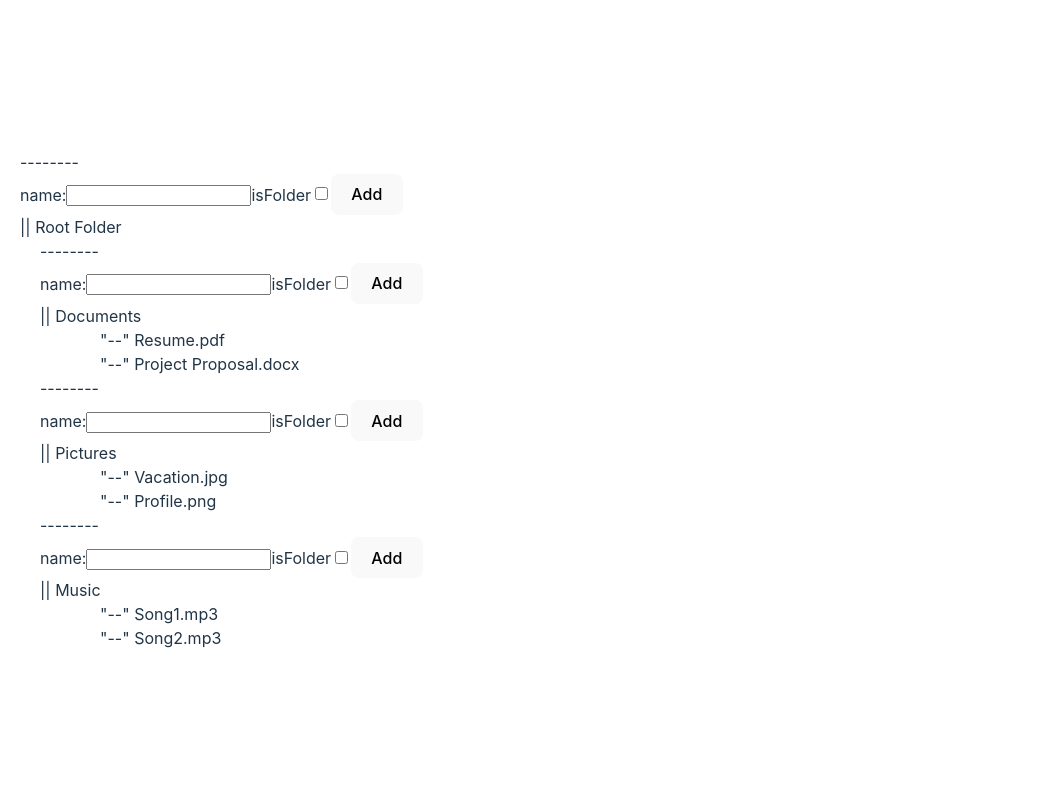
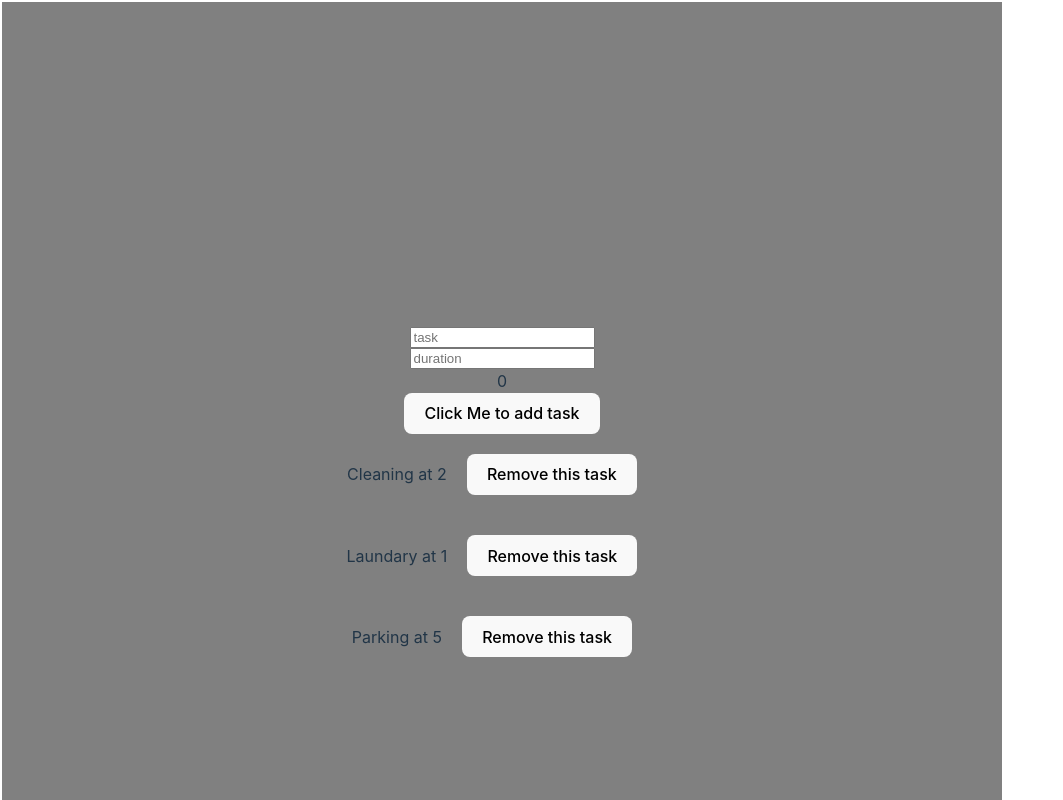
Before and after one commit to nago01/Palash_React_Practice, a React (Vite) app: page / in a window 1280 px wide. Shown: the top 800 px of the page, without its empty margins (0-1063 px from the left). Built offline with nearby package versions, Linux system fonts and the light colour scheme.

Commit message:
React> js PRactice

```diff
--- a/src/FileFolderComponent.tsx
+++ b/src/FileFolderComponent.tsx
@@ -1,12 +1,12 @@
-import React, { useState } from "react";
-import { fileFolderData } from "./assets/fileFolderData";
-import { Folder } from "./FolderFileSystemDesign/Folder";
+import React, { useEffect, useRef, useState } from "react";
 
 export const FileFolderComponent = (props) => {
   const [list, setList] = useState(props.list);
   // const [isOpen, setIsOpen] = useState(true);
   const [newName, setNewName] = useState("");
   const [newFolder, setNewFolder] = useState(false);
+
+  const ref = useRef({});
 
   const handleclick = (item, index) => {
     let newArray = [...list];
@@ -28,8 +28,10 @@ export const FileFolderComponent = (props) => {
     newArray[index] = item;
     setList(newArray);
   }
+
   return (
-    <div style={{ "paddingLeft": "20px" }}>
+    <>
+      <div style={{ "paddingLeft": "20px" }} id='maindCotainerId'>
         {
           list.map((item, index) => {
             if (item.type === "folder") {
@@ -49,7 +51,7 @@ export const FileFolderComponent = (props) => {
                   }}></input>
                   <button onClick={() => { addChild(item, index) }}>Add</button>
                 </>}
-              <div onClick={() => { handleclick(item, index) }} >|| {item.name}</div>
+                <div onClick={() => { handleclick(item, index) }} id={item.id}>|| {item.name}</div>
                 {item.isOpen && <FileFolderComponent list={item.children} />}
               </>
             }
@@ -60,6 +62,7 @@ export const FileFolderComponent = (props) => {
         }
 
       </div>
+    </>
   );
 
 }
--- a/src/assets/fileFolderData.tsx
+++ b/src/assets/fileFolderData.tsx
@@ -1,27 +1,27 @@
-export const fileFolderData =  [
+export const fileFolderData = [
     {
         id: 1,
         name: "Root Folder",
         type: "folder",
-        isOpen : true,
+        isOpen: true,
         children: [
             {
                 id: 2,
                 name: "Documents",
                 type: "folder",
-                isOpen : true,
+                isOpen: true,
                 children: [
                     {
                         id: 3,
                         name: "Resume.pdf",
                         type: "file",
-                        isOpen : true,
+                        isOpen: true,
                     },
                     {
                         id: 4,
                         name: "Project Proposal.docx",
                         type: "file",
-                        isOpen : true,
+                        isOpen: true,
                     },
                 ],
             },
@@ -29,19 +29,19 @@ export const fileFolderData =  [
                 id: 5,
                 name: "Pictures",
                 type: "folder",
-                isOpen : true,
+                isOpen: true,
                 children: [
                     {
                         id: 6,
                         name: "Vacation.jpg",
                         type: "file",
-                        isOpen : true,
+                        isOpen: true,
                     },
                     {
                         id: 7,
                         name: "Profile.png",
                         type: "file",
-                        isOpen : true,
+                        isOpen: true,
                     },
                 ],
             },
@@ -49,22 +49,38 @@ export const fileFolderData =  [
                 id: 8,
                 name: "Music",
                 type: "folder",
-                isOpen : true,
+                isOpen: true,
                 children: [
                     {
                         id: 9,
                         name: "Song1.mp3",
                         type: "file",
-                        isOpen : true,
+                        isOpen: true,
                     },
                     {
                         id: 10,
                         name: "Song2.mp3",
                         type: "file",
-                        isOpen : true,
+                        isOpen: true,
                     },
                 ],
             },
         ],
     },
+    {
+        id: 11,
+        name: "Root Folder",
+        type: "folder",
+        isOpen: true,
+        children: [
+            {
+                id: 12,
+                name: "Documents",
+                type: "folder",
+                isOpen: true,
+                children: [
+                ],
+            }
+        ],
+    },
 ];
--- a/src/main.tsx
+++ b/src/main.tsx
@@ -8,13 +8,14 @@ import { MemoryGame } from './MemoryGame.tsx'
 import { FileFolderManager } from './FileFolderManager.tsx'
 import { FileFolderComponent } from './FileFolderComponent.tsx'
 import { fileFolderData } from './assets/fileFolderData.tsx'
+import React from 'react'
 
 createRoot(document.getElementById('root')!).render(
   <StrictMode>
-    {/* <App /> */}
+    <App />
     {/* <Counter/> */}
     {/* <UserLanding/> */}
     {/* <MemoryGame/> */}
-    <FileFolderComponent list={fileFolderData}/>
+    {/* <FileFolderComponent list={fileFolderData}/> */}
   </StrictMode>,
 )
```
Lines whose indentation alone changed are shown as unchanged.
